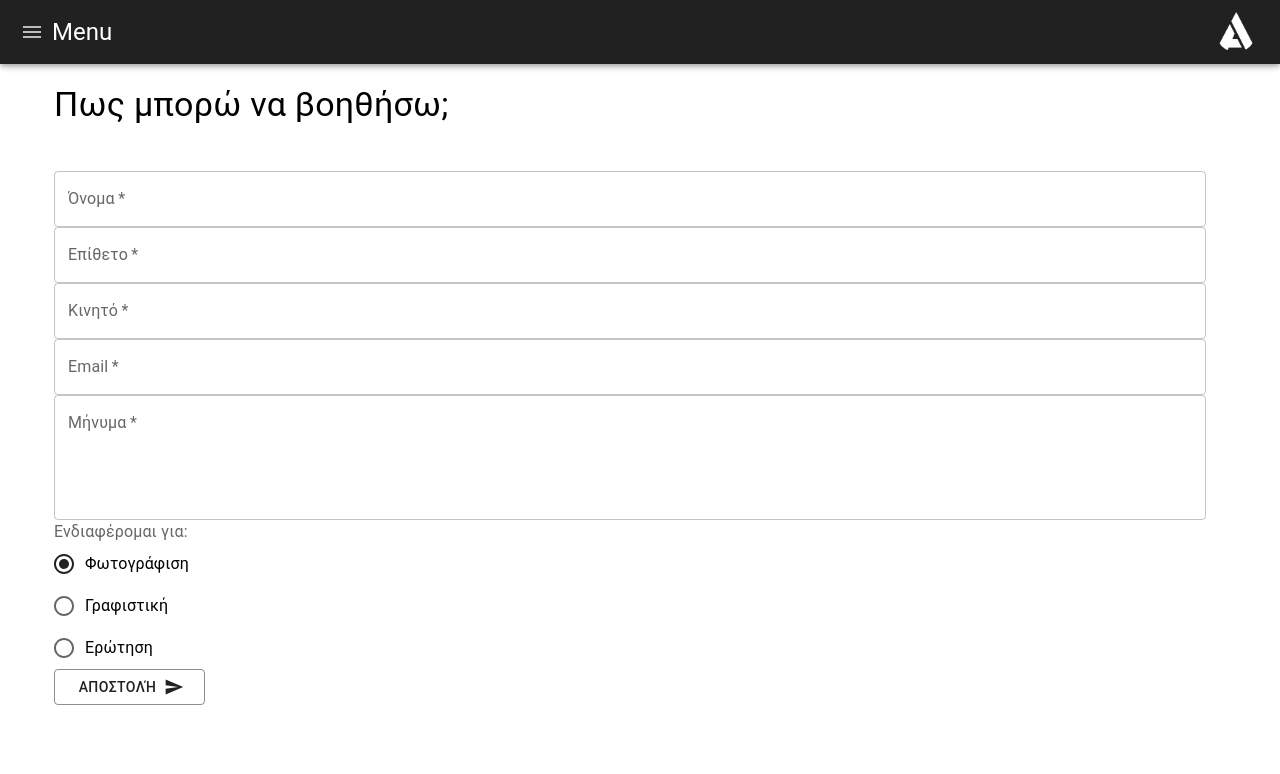
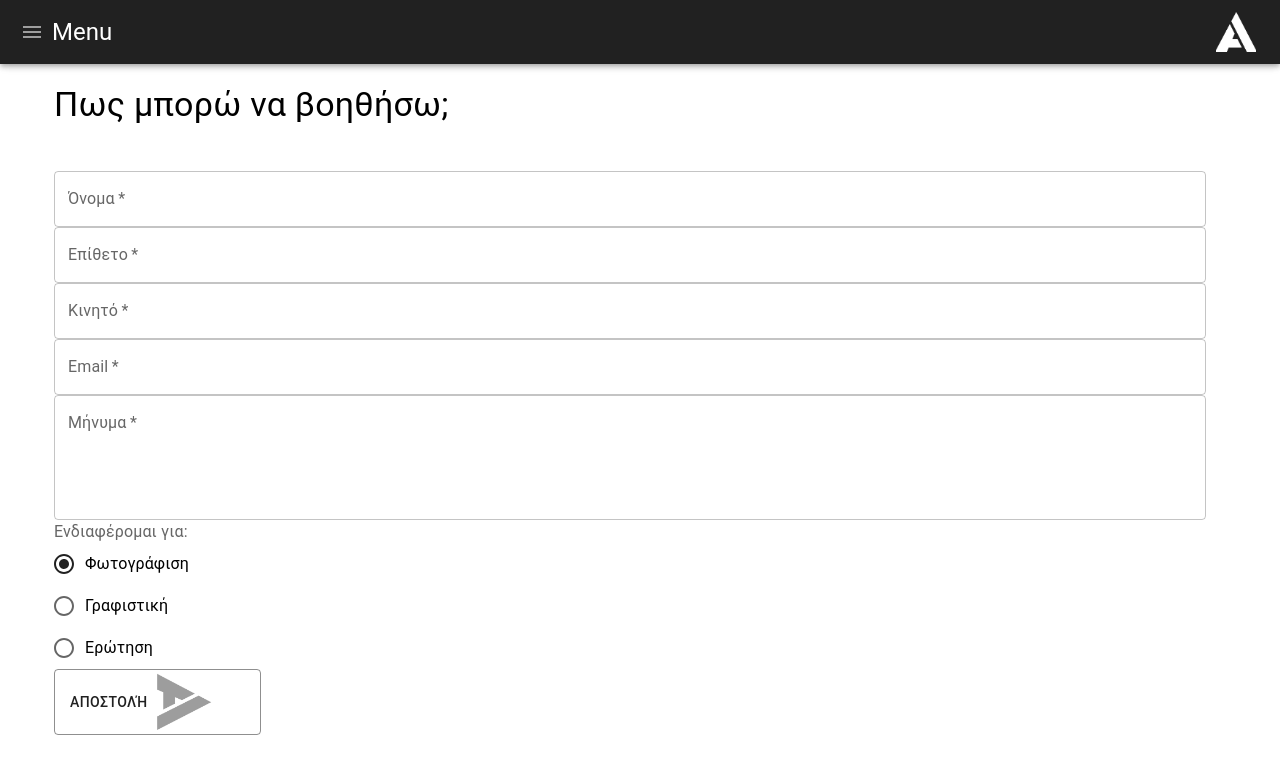
Before and after one commit to Blatsos/project-TA, a React (Create React App) app: page /contact in a window 1280 px wide. Shown: the top 774 px of the page. Built offline with nearby package versions, Linux system fonts and the light colour scheme; a web font is replaced by a local one.

Commit message:
rotate sand icon and styles

```diff
--- a/src/App.js
+++ b/src/App.js
@@ -14,7 +14,9 @@ const theme = createTheme({
     primary: {
       main: grey[900],
     },
-    secondary: grey,
+    secondary: {
+      main: grey[500],
+    },
   },
 });
 
--- a/src/comps/contact.js
+++ b/src/comps/contact.js
@@ -1,4 +1,5 @@
 import {
+  Avatar,
   Button,
   Container,
   FormControlLabel,
@@ -13,6 +14,7 @@ import { FormControl, FormLabel } from "@mui/material";
 import { RadioGroup, Radio } from "@mui/material";
 import { useState } from "react";
 import emailjs from "@emailjs/browser";
+import avatarCss from "../styles/contact.module.css";
 
 const useStyles = makeStyles({
   field: {
@@ -102,7 +104,7 @@ const Contact = () => {
           rows={4}
           label="Μήνυμα"
         ></TextField>
-        <FormControl>
+        <FormControl color='secondary'>
           <FormLabel>Ενδιαφέρομαι για:</FormLabel>
           <RadioGroup
             name="reason"
@@ -125,7 +127,18 @@ const Contact = () => {
               label="Ερώτηση"
             />
           </RadioGroup>
-          <Button type="submit" endIcon={<SendIcon />} variant="outlined">
+          <Button
+            className={avatarCss.some}
+            type="submit"
+            endIcon={
+              <img
+                variant="square"
+                className={avatarCss.rotate}
+                src="/TA LOGO GREY.png"
+              />
+            }
+            variant="outlined"
+          >
             Αποστολή
           </Button>
         </FormControl>
--- a/src/comps/layout.js
+++ b/src/comps/layout.js
@@ -62,7 +62,7 @@ const useStyles = makeStyles((theme) => {
       width: 30,
     },
     drawerPaper: {
-      width: '100%',
+      width: "100%",
     },
     root: {
       display: "flex",
@@ -107,12 +107,12 @@ const Layout = ({ children }) => {
       <AppBar className={classes.appbar}>
         <Toolbar>
           <IconButton onClick={handleDrawerOpen} edge="start">
-            <MenuIcon color="secondary"/>
+            <MenuIcon color="secondary" />
           </IconButton>
           <Typography className={classes.menu} variant="h5">
             Menu
           </Typography>
-          <Avatar src="/logo.png" className={classes.avatar} />
+          <Avatar variant="square" src="/logo.png" className={classes.avatar} />
         </Toolbar>
       </AppBar>
       <Drawer
--- /dev/null
+++ b/src/styles/contact.module.css
@@ -0,0 +1,10 @@
+.rotate {
+  transform: rotate(90deg);
+  max-width: 60% !important;
+  height: auto;
+}
+
+.some {
+  /* padding-left: 50%; */
+  margin-right: 82% !important;
+}
```
Also changed, not shown: src/index.css (+4 -4 lines), public/TA LOGO GREY.png (added), public/logo black.png (added).
